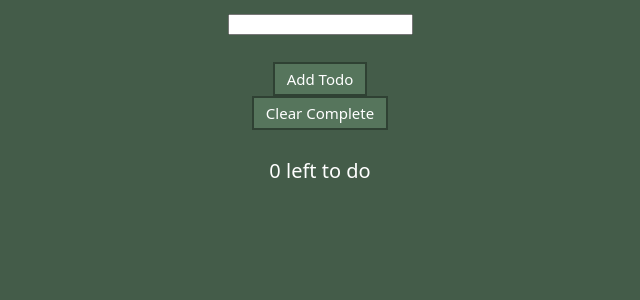
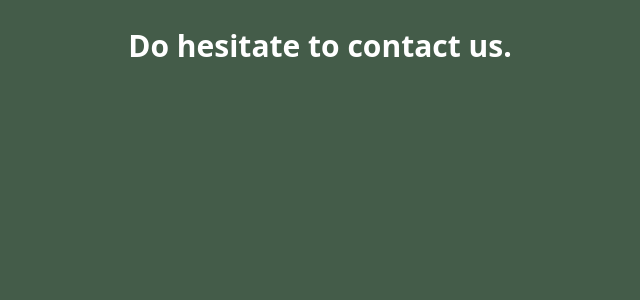
Before and after one commit to ivadm-co/ivatodo, a React (Create React App) app: page /contact in a window 1280 px wide. Shown: the top 300 px of the page, without its empty margins (320-960 px from the left). Built offline with nearby package versions, Linux system fonts and the light colour scheme.

Commit message:
[message]

```diff
--- a/package.json
+++ b/package.json
@@ -3,6 +3,7 @@
   "version": "0.1.0",
   "private": true,
   "dependencies": {
+    "@react-navigation/native": "^6.1.6",
     "@testing-library/jest-dom": "^5.16.5",
     "@testing-library/react": "^13.4.0",
     "@testing-library/user-event": "^13.5.0",
--- a/src/App.js
+++ b/src/App.js
@@ -3,9 +3,10 @@ import TodoList from './TodoList'
 import { v4 as uuidv4 } from 'uuid';
 import './total.css';
 
+
 const LOCAL_STORAGE_KEY = 'todoApp.todos'
 
-function App() {
+function App(e) {
   const [todos, setTodos] = useState([])
   const todoNameRef = useRef()
 
@@ -49,5 +50,4 @@ function App() {
     </>
   )
 }
-
-export default App;
+export default App
--- /dev/null
+++ b/src/Contact.js
@@ -0,0 +1,5 @@
+const Contact = () => {
+    return <h2>Do hesitate to contact us.</h2>
+}
+
+export default Contact
--- a/src/index.js
+++ b/src/index.js
@@ -1,5 +1,18 @@
 import React from 'react';
 import ReactDOM from 'react-dom';
-import App from './App';
+import Home from './App';
+import { BrowserRouter, Routes, Route } from 'react-router-dom';
+import Contact from './Contact';
 
-ReactDOM.render(<App />, document.getElementById('root'));
+export default function Design() {
+    return(
+        <BrowserRouter>
+            <Routes>
+                <Route index element={<Home />} />
+                <Route path="contact" element={<Contact />}/>
+            </Routes>
+        </BrowserRouter>
+    )
+}
+
+ReactDOM.render(<Design />, document.getElementById('root'));
--- a/src/total.css
+++ b/src/total.css
@@ -21,3 +21,9 @@ button:hover {
     background-color: rgb(47, 65, 51);
     color: white;
   }
+
+button:active {
+  background-color:rgb(34, 47, 37);
+  border: 2px solid rgb(34, 47, 37);
+  color: white;
+}
```
Also changed, not shown: 1 other file (tests, documents, lock files or other folders).
